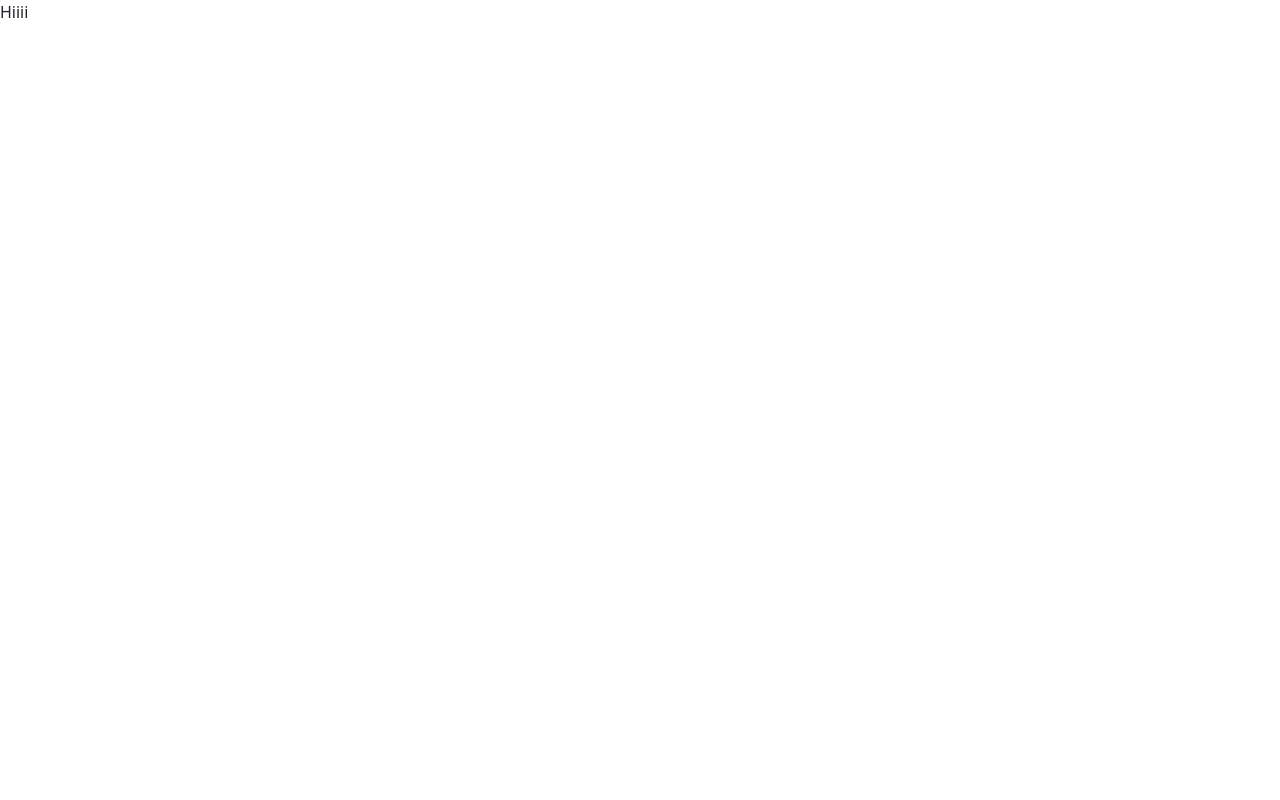
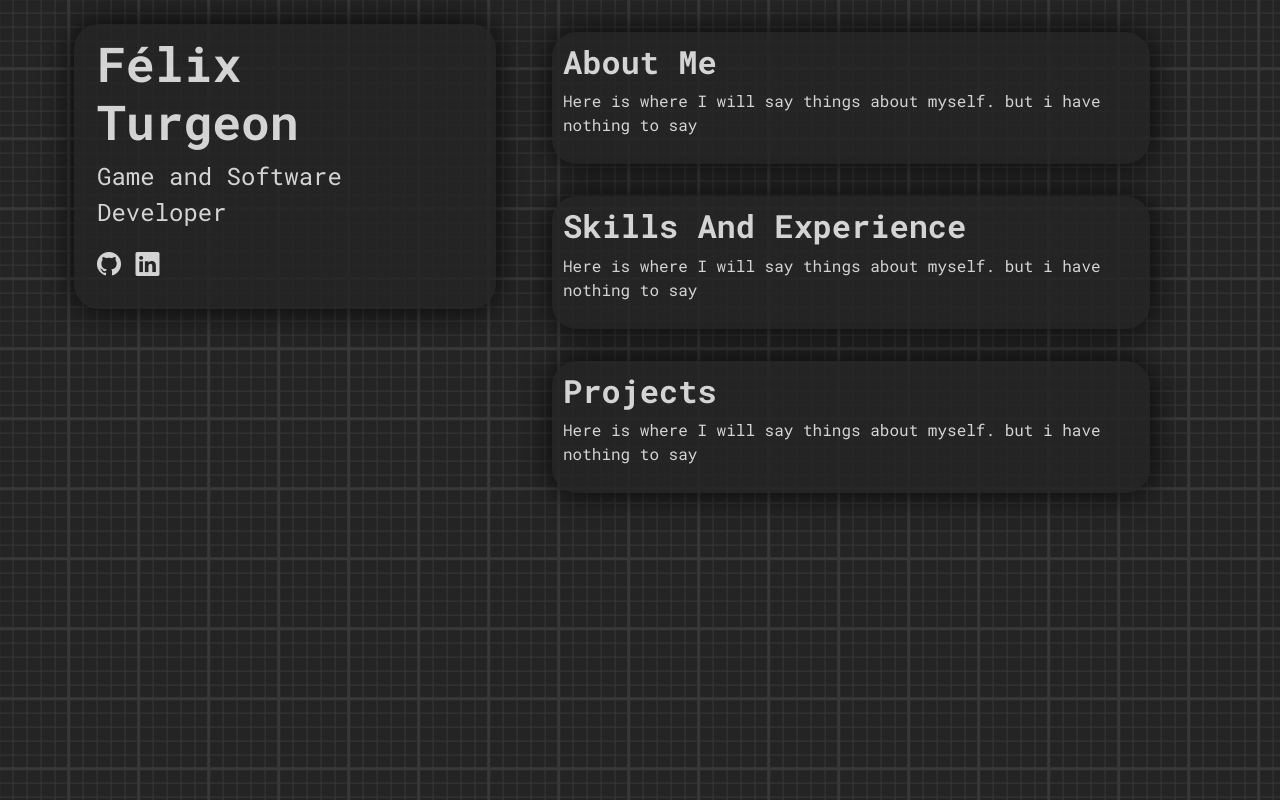
Before and after one commit to BurntParmesan/BurntParmesan.github.io, a plain HTML site: page Index.html in a window 1280 px wide. Drawn offline with nearby package versions, Linux system fonts and the light colour scheme.

Commit message:
Intial push

```diff
--- /dev/null
+++ b/Index.css
@@ -0,0 +1,49 @@
+body {
+    background-color: #242424;
+    opacity: 0.8;
+    background-image: linear-gradient(#383838 2.8000000000000003px, transparent 2.8000000000000003px), linear-gradient(90deg, #383838 2.8000000000000003px, transparent 2.8000000000000003px), linear-gradient(#383838 1.4000000000000001px, transparent 1.4000000000000001px), linear-gradient(90deg, #383838 1.4000000000000001px, #242424 1.4000000000000001px);
+    background-size: 70px 70px, 70px 70px, 14px 14px, 14px 14px;
+    background-position: -2.8000000000000003px -2.8000000000000003px, -2.8000000000000003px -2.8000000000000003px, -1.4000000000000001px -1.4000000000000001px, -1.4000000000000001px -1.4000000000000001px;
+
+}
+
+.BusinessCardPanel {
+    background-color: #242424;
+    border-style: solid;
+    border-radius: 25px;
+    border-color: #242424;
+    filter: drop-shadow(0 0 1rem #000000);
+    color: white;
+    font-family: "Roboto Mono", monospace;
+    font-optical-sizing: auto;
+    font-weight: 400;
+    font-style: normal;
+}
+
+.RightHandEntry {
+    background-color: #242424;
+    border-style: solid;
+    border-radius: 25px;
+    border-color: #242424;
+    filter: drop-shadow(0 0 1rem #000000);
+    color: white;
+    font-family: "Roboto Mono", monospace;
+    font-optical-sizing: auto;
+    font-weight: 400;
+    font-style: normal;
+}
+
+.Link {
+    color: white;
+}
+
+.Link:hover {
+    color: #8f8f8f;
+}
+
+.TitleText {
+    font-family: "Roboto Mono", monospace;
+    font-optical-sizing: auto;
+    font-weight: 700;
+    font-style: normal;
+}
--- a/Index.html
+++ b/Index.html
@@ -1,15 +1,60 @@
 <!doctype html>
 <html lang="en">
-  <head>
+
+<head>
     <meta charset="utf-8">
     <meta name="viewport" content="width=device-width, initial-scale=1">
     <title>Félix Turgeon</title>
-    <link href="https://cdn.jsdelivr.net/npm/bootstrap@5.2.3/dist/css/bootstrap.min.css" rel="stylesheet" integrity="sha384-rbsA2VBKQhggwzxH7pPCaAqO46MgnOM80zW1RWuH61DGLwZJEdK2Kadq2F9CUG65" crossorigin="anonymous">
-  </head>
-  <body>
-    <script src="https://cdn.jsdelivr.net/npm/bootstrap@5.2.3/dist/js/bootstrap.bundle.min.js" integrity="sha384-kenU1KFdBIe4zVF0s0G1M5b4hcpxyD9F7jL+jjXkk+Q2h455rYXK/7HAuoJl+0I4" crossorigin="anonymous"></script>
-    <!--fixed header goes here-->
-    Hiiii
+    <link href="https://cdn.jsdelivr.net/npm/bootstrap@5.2.3/dist/css/bootstrap.min.css" rel="stylesheet"
+        integrity="sha384-rbsA2VBKQhggwzxH7pPCaAqO46MgnOM80zW1RWuH61DGLwZJEdK2Kadq2F9CUG65" crossorigin="anonymous">
+    <link rel="stylesheet" href="https://cdn.jsdelivr.net/npm/bootstrap-icons@1.13.1/font/bootstrap-icons.min.css">
+    <link href="/Index.css" rel="stylesheet">
+<link rel="preconnect" href="https://fonts.googleapis.com">
+<link rel="preconnect" href="https://fonts.gstatic.com" crossorigin>
+<link href="https://fonts.googleapis.com/css2?family=Roboto+Mono:ital,wght@0,100..700;1,100..700&display=swap" rel="stylesheet">
+</head>
 
+<body>
+    <script src="https://cdn.jsdelivr.net/npm/bootstrap@5.2.3/dist/js/bootstrap.bundle.min.js"
+        integrity="sha384-kenU1KFdBIe4zVF0s0G1M5b4hcpxyD9F7jL+jjXkk+Q2h455rYXK/7HAuoJl+0I4"
+        crossorigin="anonymous"></script>
+    <main>
+        <div class="BG">
+            <div class="container py-lg-4 px-sm-1">
+                <div class="d-flex align-items-lg-start flex-column flex-lg-row">
+                    <div class="p-lg-2 pt-3 flex-fill BusinessCardPanel m-lg-0 my-4 flex-fill">
+                        <div class="pe-lg-5 p-0">
+                            <div class="container">
+                                <h1 class="display-5 TitleText">Félix Turgeon</h1>
+                                <p class="fs-4">Game and Software Developer</p>
+                                <p class="fs-4">
+                                  <a href ="#" class="Link"><i class="bi bi-github"></i></a>
+                                  <a href ="#" class="Link"><i class="bi bi-linkedin"></i></a>
+                                </p>
+                            </div>
+                        </div>
+                    </div>
+                    <div class="px-lg-2 px-0 flex-fill">
+                        <div class="px-lg-5 px-0">
+                            <div class="container d-flex flex-column justify-content-star p-0">
+                                <div class="RightHandEntry p-2 my-2">
+                                    <h2 class="TitleText">About Me</h2>
+                                    <p>Here is where I will say things about myself. but i have nothing to say</p>
+                                </div>
+                                <div class="RightHandEntry p-2 my-4">
+                                    <h2 class="TitleText">Skills And Experience</h2>
+                                    <p>Here is where I will say things about myself. but i have nothing to say</p>
+                                </div>
+                                <div class="RightHandEntry p-2 my-2">
+                                    <h2 class="TitleText">Projects</h2>
+                                    <p>Here is where I will say things about myself. but i have nothing to say</p>
+                                </div>
+                            </div>
+                        </div>
+                    </div>
+                </div>
+            </div>
+        </div>
+    </main>
 </body>
 </html>
```
